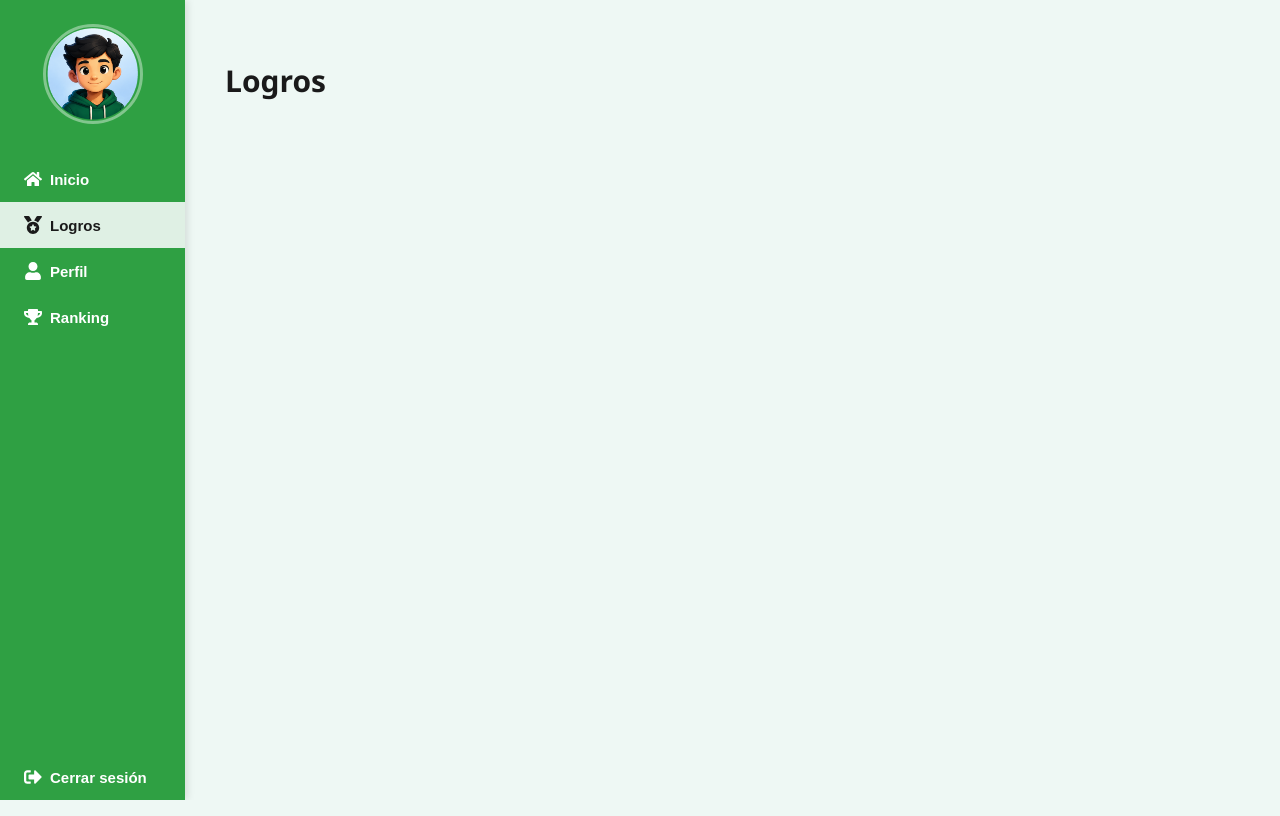
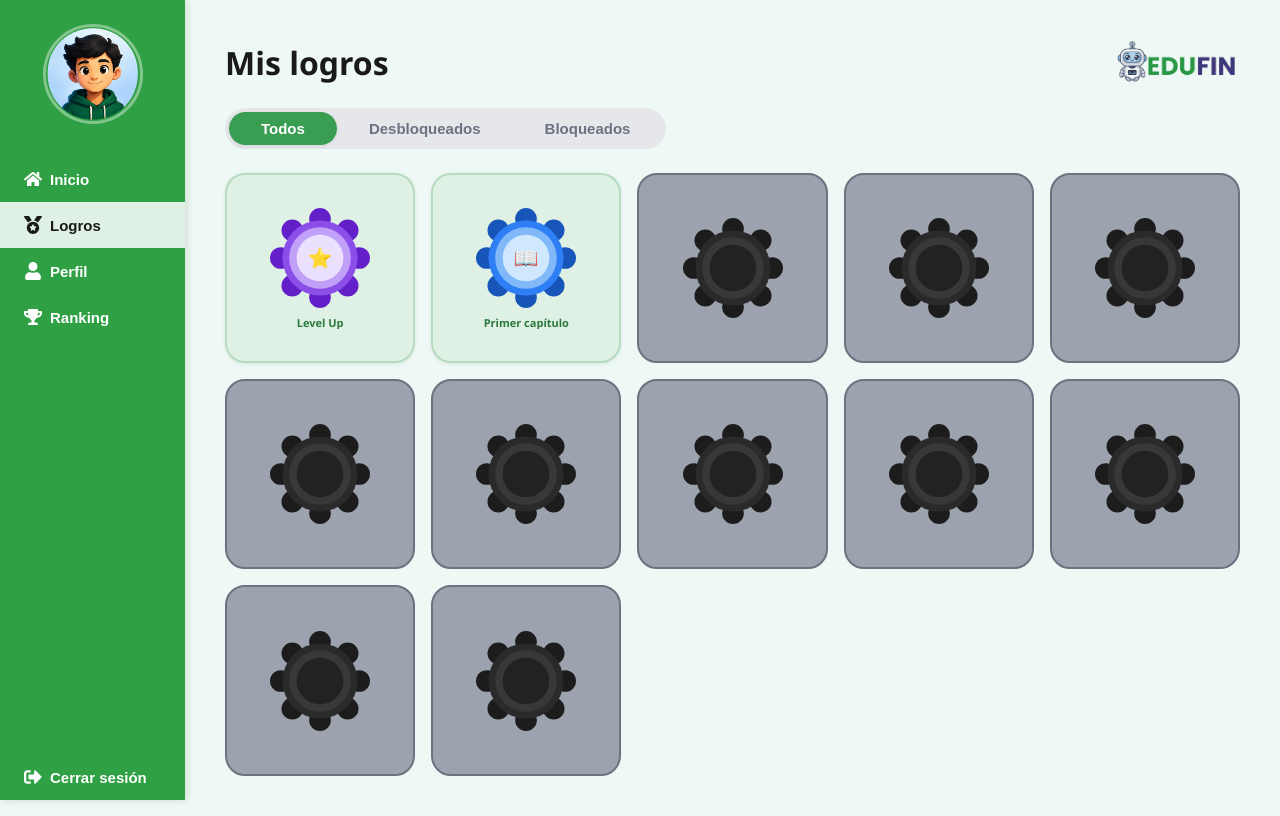
Before and after one commit to EduFin-LR/edufin-front, a React (Vite) app: page /logros in a window 1280 px wide. Built offline with nearby package versions, Linux system fonts and the light colour scheme.

Commit message:
feat: logros page with badge grid, tabs Todos/Desbloqueados/Bloqueados

```diff
--- /dev/null
+++ b/src/pages/Logros/Logros.css
@@ -0,0 +1,78 @@
+.logros-page {
+    display: flex;
+    flex-direction: column;
+    gap: var(--space-lg);
+    width: 100%;
+}
+
+/* ── Grid ────────────────────────────────────────── */
+.logros-grid {
+    display: grid;
+    grid-template-columns: repeat(5, 1fr);
+    gap: var(--space-md);
+}
+
+/* ── Card ────────────────────────────────────────── */
+.logro-card {
+    border-radius: var(--radius-lg);
+    padding: var(--space-md);
+    display: flex;
+    flex-direction: column;
+    align-items: center;
+    gap: var(--space-sm);
+    cursor: default;
+    transition: transform 0.18s ease, box-shadow 0.18s ease;
+    aspect-ratio: 1;
+    justify-content: center;
+}
+
+.logro-card--unlocked {
+    background: var(--color-primary-light);
+    border: 2px solid rgba(58,158,82,0.25);
+    box-shadow: var(--shadow-sm);
+}
+
+.logro-card--unlocked:hover {
+    transform: translateY(-3px);
+    box-shadow: var(--shadow-md);
+}
+
+.logro-card--locked {
+    background: #9ca3af;
+    border: 2px solid #6b7280;
+}
+
+/* ── Badge SVG ───────────────────────────────────── */
+.logro-badge-svg {
+    width: 80%;
+    height: 80%;
+    max-width: 100px;
+    max-height: 100px;
+}
+
+/* ── Title (unlocked only) ───────────────────────── */
+.logro-title {
+    font-size: 11px;
+    font-weight: 700;
+    color: var(--color-primary-dark);
+    text-align: center;
+    line-height: 1.2;
+    max-width: 100%;
+    overflow: hidden;
+    text-overflow: ellipsis;
+    white-space: nowrap;
+}
+
+/* ── Responsive ──────────────────────────────────── */
+@media (max-width: 900px) {
+    .logros-grid { grid-template-columns: repeat(4, 1fr); }
+}
+
+@media (max-width: 640px) {
+    .logros-grid { grid-template-columns: repeat(3, 1fr); }
+    .logro-badge-svg { max-width: 72px; max-height: 72px; }
+}
+
+@media (max-width: 400px) {
+    .logros-grid { grid-template-columns: repeat(2, 1fr); }
+}
--- a/src/pages/Logros/Logros.tsx
+++ b/src/pages/Logros/Logros.tsx
@@ -1,9 +1,118 @@
+import { useState } from 'react'
 import MainLayout from '../../layouts/MainLayout/MainLayout'
+import edufinLogo from '../../assets/images/edufinLogo.png'
+import './Logros.css'
+
+// import { getLogros } from '../../services/logrosService'
+
+type Color = 'green' | 'blue' | 'purple' | 'gold' | 'red' | 'teal'
+type TabType = 'todos' | 'desbloqueados' | 'bloqueados'
+
+interface Achievement {
+    id: number
+    title: string
+    desc: string
+    emoji: string
+    color: Color
+    unlocked: boolean
+}
+
+const PALETTE: Record<Color, { dark: string; mid: string; ring: string; center: string }> = {
+    green:  { dark:'#1a8c3c', mid:'#2db84f', ring:'#80d99a', center:'#d4f5df' },
+    blue:   { dark:'#1756b8', mid:'#2e7ef5', ring:'#80b8fa', center:'#d0e8fe' },
+    purple: { dark:'#6420c8', mid:'#8c4ee8', ring:'#c0a0f8', center:'#ece0ff' },
+    gold:   { dark:'#b86000', mid:'#e08800', ring:'#f8c840', center:'#fff0c0' },
+    red:    { dark:'#b91c1c', mid:'#ef4444', ring:'#fca5a5', center:'#fee2e2' },
+    teal:   { dark:'#0f766e', mid:'#14b8a6', ring:'#5eead4', center:'#ccfbf1' },
+}
+const DARK = { dark:'#1c1c1c', mid:'#2a2a2a', ring:'#383838', center:'#222' }
+
+const ALL_ACHIEVEMENTS: Achievement[] = [
+    { id:1,  title:'Level Up',          desc:'Alcanzaste el nivel 3',               emoji:'⭐', color:'purple', unlocked:true  },
+    { id:2,  title:'Primer capítulo',   desc:'Completaste tu primera lección',      emoji:'📖', color:'blue',  unlocked:true  },
+    { id:3,  title:'Racha 7 días',      desc:'Mantén 7 días de racha',              emoji:'🔥', color:'gold',  unlocked:false },
+    { id:4,  title:'Quiz perfecto',     desc:'Obtén 100% en un quiz',               emoji:'🎯', color:'green', unlocked:false },
+    { id:5,  title:'Ahorrador novato',  desc:'Completa el módulo de ahorro',        emoji:'🐷', color:'teal',  unlocked:false },
+    { id:6,  title:'Racha 14 días',     desc:'Mantén 14 días de racha',             emoji:'💥', color:'red',   unlocked:false },
+    { id:7,  title:'Nivel 10',          desc:'Alcanza el nivel 10',                 emoji:'🏆', color:'gold',  unlocked:false },
+    { id:8,  title:'Maestro del quiz',  desc:'Completa 10 quizzes perfectos',       emoji:'🧠', color:'blue',  unlocked:false },
+    { id:9,  title:'Inversionista',     desc:'Completa módulo de inversiones',      emoji:'📈', color:'green', unlocked:false },
+    { id:10, title:'Racha 30 días',     desc:'Mantén 30 días de racha',             emoji:'🌟', color:'purple',unlocked:false },
+    { id:11, title:'Velocista',         desc:'Completa una lección en menos de 3m', emoji:'⚡', color:'teal',  unlocked:false },
+    { id:12, title:'Social',            desc:'Invita a 3 amigos',                   emoji:'👥', color:'blue',  unlocked:false },
+]
+
+function BadgeSVG({ color, emoji, unlocked }: { color: Color; emoji: string; unlocked: boolean }) {
+    const p = unlocked ? PALETTE[color] : DARK
+    const bumps = Array.from({ length: 8 }, (_, i) => {
+        const a = (i * Math.PI / 4) - Math.PI / 2
+        return { x: +(60 + 47 * Math.cos(a)).toFixed(2), y: +(60 + 47 * Math.sin(a)).toFixed(2) }
+    })
+    return (
+        <svg viewBox="0 0 120 120" xmlns="http://www.w3.org/2000/svg" className="logro-badge-svg">
+            {bumps.map((b, i) => <circle key={i} cx={b.x} cy={b.y} r="13" fill={p.dark} />)}
+            <circle cx="60" cy="60" r="45" fill={p.mid} />
+            <circle cx="60" cy="60" r="37" fill={p.ring} />
+            <circle cx="60" cy="60" r="28" fill={p.center} />
+            {unlocked && (
+                <text x="60" y="68" textAnchor="middle" fontSize="24">{emoji}</text>
+            )}
+        </svg>
+    )
+}
 
 export default function Logros() {
+    const [tab, setTab] = useState<TabType>('todos')
+
+    const filtered =
+        tab === 'desbloqueados' ? ALL_ACHIEVEMENTS.filter(a => a.unlocked) :
+        tab === 'bloqueados'    ? ALL_ACHIEVEMENTS.filter(a => !a.unlocked) :
+        ALL_ACHIEVEMENTS
+
+    const TABS: { key: TabType; label: string }[] = [
+        { key: 'todos',          label: 'Todos'          },
+        { key: 'desbloqueados',  label: 'Desbloqueados'  },
+        { key: 'bloqueados',     label: 'Bloqueados'     },
+    ]
+
     return (
         <MainLayout>
-            <h1>Logros</h1>
+            <div className="logros-page">
+
+                {/* Header */}
+                <header className="dash-header">
+                    <h1 className="rank-title">Mis logros</h1>
+                    <img src={edufinLogo} alt="Edufin" className="dash-logo" />
+                </header>
+
+                {/* Tabs */}
+                <div className="rank-tabs">
+                    {TABS.map(t => (
+                        <button
+                            key={t.key}
+                            className={`rank-tab ${tab === t.key ? 'rank-tab--active' : ''}`}
+                            onClick={() => setTab(t.key)}
+                        >
+                            {t.label}
+                        </button>
+                    ))}
+                </div>
+
+                {/* Grid */}
+                <div className="logros-grid">
+                    {filtered.map(a => (
+                        <div
+                            key={a.id}
+                            className={`logro-card ${a.unlocked ? 'logro-card--unlocked' : 'logro-card--locked'}`}
+                            title={a.unlocked ? `${a.title}: ${a.desc}` : `Bloqueado — ${a.desc}`}
+                        >
+                            <BadgeSVG color={a.color} emoji={a.emoji} unlocked={a.unlocked} />
+                            {a.unlocked && <span className="logro-title">{a.title}</span>}
+                        </div>
+                    ))}
+                </div>
+
+            </div>
         </MainLayout>
     )
 }
```
